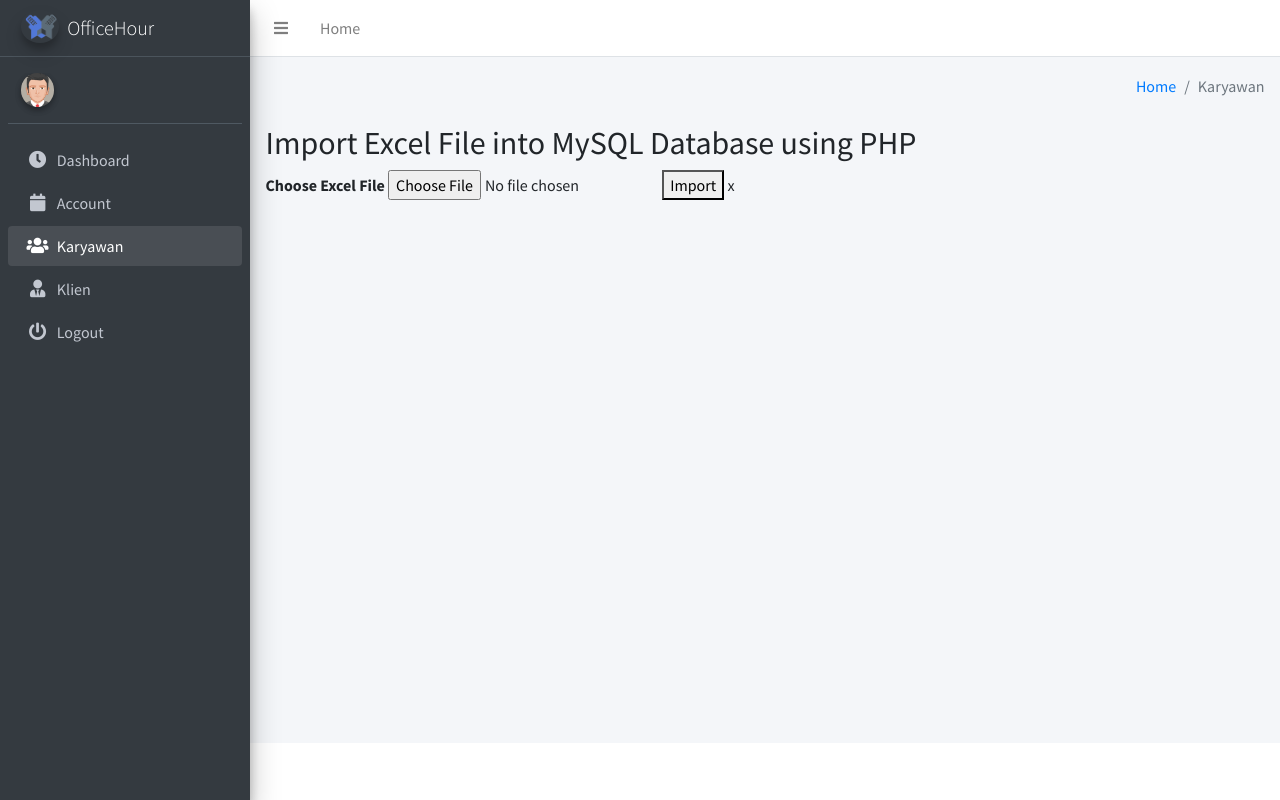
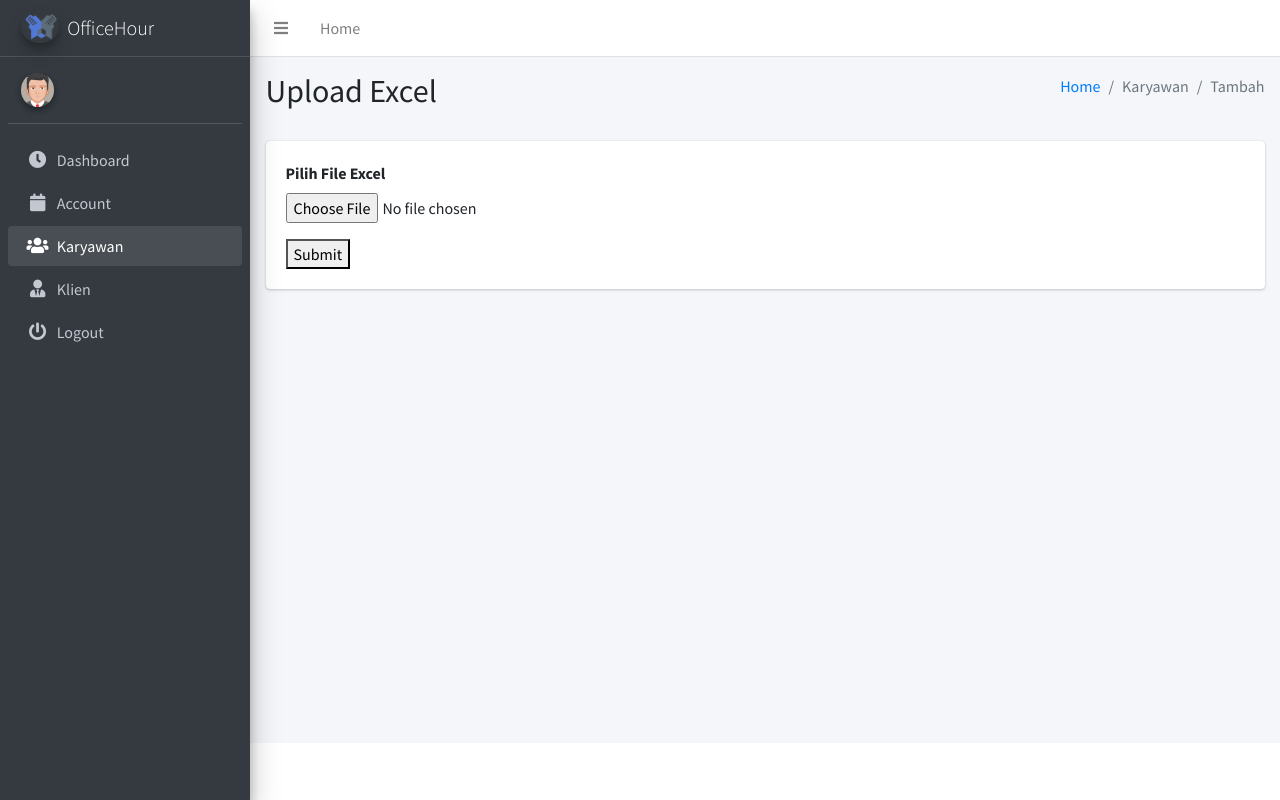
Before and after one commit to davdavin/OfficeHour, a PHP site: the page made by application/views/v_mass_upload.php in a window 1280 px wide. Run offline with PHP 8.4, Linux system fonts and the light colour scheme; the template is opened without the code that fills it, so the values that code supplies are empty; some libraries are stand-ins or nearby versions.

Commit message:
membetulkan tampilan

```diff
--- a/application/views/v_mass_upload.php
+++ b/application/views/v_mass_upload.php
@@ -133,10 +133,14 @@
             <div class="content-header">
                 <div class="container-fluid">
                     <div class="row mb-2">
-                        <div class="col-sm-12">
+                        <div class="col-sm-6">
+                            <h2>Upload Excel</h2>
+                        </div>
+                        <div class="col-sm-6">
                             <ol class="breadcrumb float-sm-right">
                                 <li class="breadcrumb-item"><a href="#">Home</a></li>
                                 <li class="breadcrumb-item active">Karyawan</li>
+                                <li class="breadcrumb-item active">Tambah</li>
                             </ol>
                         </div><!-- /.col -->
                     </div><!-- /.row -->
@@ -208,9 +212,12 @@
                                     if (!empty($insertId)) {
                                         $type = "success";
                                         $message = "Excel Data Imported into the Database";
+                                        //     $this->session->set_flashdata('sukses', 'Berhasil input karyawan');
+                                        //       redirect('Dashboard_Perusahaan/Upload_Massal');
                                     } else {
                                         $type = "error";
                                         $message = "Problem in Importing Excel Data";
+                                        //  $this->session->set_flashdata('gagal', 'Tidak berhasil input karyawan');
                                     }
                                 }
                             }
@@ -220,25 +227,29 @@
                         }
                     }
                     ?>
-                    <h2>Import Excel File into MySQL Database using PHP</h2>
+                    <!--   <h2>Import Excel File into MySQL Database using PHP</h2> -->
 
+                    <div class="card">
+                        <div class="card-body">
                             <div class="outer-container">
                                 <form action="" method="post" name="frmExcelImport" id="frmExcelImport" enctype="multipart/form-data">
-                            <div>
-                                <label>Choose Excel File</label> <input type="file" name="file" id="file" accept=".xls,.xlsx">
-                                <button type="submit" id="submit" name="import" class="btn-submit">Import</button>
-                                x
+                                    <div class="form-group">
+                                        <label>Pilih File Excel</label><br>
+                                        <input type="file" name="file" id="file" accept=".xls,.xlsx">
                                     </div>
-
+                                    <button type="submit" id="submit" name="import" class="btn-submit">Submit</button>
                                 </form>
 
                             </div>
                             <div id="response" class="<?php if (!empty($type)) {
                                                             echo $type . " display-block";
-                                                } ?>"><?php if (!empty($message)) {
+                                                        }
+                                                        ?>"><?php if (!empty($message)) {
                                                                 echo $message;
-                                                        } ?></div>
-
+                                                            }
+                                                            ?></div>
+                        </div>
+                    </div>
                 </div>
 
             </section>
@@ -280,6 +291,17 @@
                     title: 'Sukses',
                     text: sukses,
                     icon: 'success'
+                }).then((confirmed) => {
+                    document.location.href = <?php echo base_url() . 'Dashboard_Perusahaan/Upload_Massal' ?>;
+                });
+            }
+
+            const gagal = $('.gagal').data('flashdata');
+            if (gagal) {
+                Swal.fire({
+                    title: 'Gagal',
+                    text: gagal,
+                    icon: 'error'
                 });
             }
 
```
Lines whose indentation alone changed are shown as unchanged.
